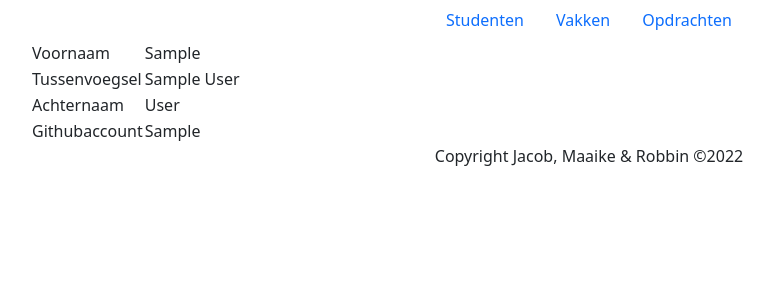
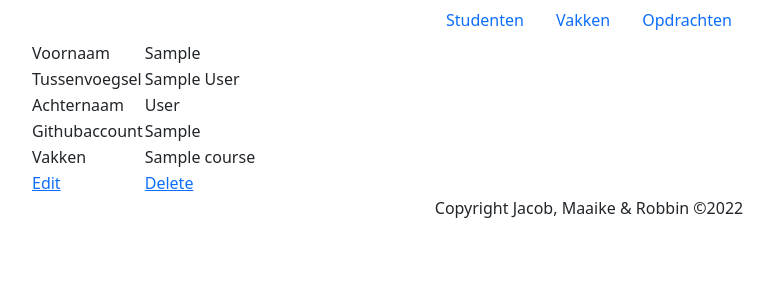
Before and after one commit to Obiduck11/project_leerlingvolgsysteem, a Spring Boot app: page /students/details/1 in a window 1280 px wide. Shown: the top 300 px of the page, without its empty margins (51-825 px from the left). Run offline with Spring Boot 4, Linux system fonts and the light colour scheme; tables that the repository leaves empty hold one stand-in row (values such as "Sample post"); some libraries are stand-ins or nearby versions.

Commit message:
edit en delete gemaakt voor student

```diff
--- a/src/main/java/nl/miwgroningen/ch10/jacob/project_leerlingvolgsysteem/controller/StudentController.java
+++ b/src/main/java/nl/miwgroningen/ch10/jacob/project_leerlingvolgsysteem/controller/StudentController.java
@@ -38,6 +38,17 @@ public class StudentController {
         return showFormForStudent(model, new Student());
     }
 
+    @GetMapping("/edit/{studentId}")
+    protected String editStudent(@PathVariable("studentId") Long studentId, Model model){
+        Optional<Student> student = studentRepository.findById(studentId);
+
+        if(student.isPresent()){
+            model.addAttribute("studentToShowDetailsFor", student.get());
+            return showFormForStudent(model, student.get());
+        }
+        return "redirect:/students/all";
+    }
+
     private String showFormForStudent(Model model, Student student){
         model.addAttribute("student", student);
         model.addAttribute("allCourses", courseRepository.findAll());
@@ -64,4 +75,15 @@ public class StudentController {
         return "redirect:/students/all";
     }
 
+    @GetMapping("/delete/{studentId}")
+    protected String deleteStudent(@PathVariable("studentId") Long studentId){
+        Optional<Student> student = studentRepository.findById(studentId);
+
+        if(student.isPresent()){
+            studentRepository.delete(student.get());
+        }
+
+        return "redirect:/students/all";
+    }
+
 }
--- a/src/main/resources/templates/studentDetail.html
+++ b/src/main/resources/templates/studentDetail.html
@@ -26,7 +26,14 @@
         <td>Githubaccount</td>
         <td th:text="${studentToShowDetailsFor.githubAccount}"></td>
     </tr>
-
+    <tr th:each="course : ${studentToShowDetailsFor.courses}">
+        <td>Vakken</td>
+        <td th:text="${course.name}"></td>
+    </tr>
+    <tr>
+    <td><a th:href="@{/students/edit/{studentId}(studentId=${studentToShowDetailsFor.studentId})}">Edit</a></td>
+    <td><a th:href="@{/students/delete/{studentId} (studentId=${studentToShowDetailsFor.studentId})}">Delete</a></td>
+    </tr>
 </table>
 
 
--- a/src/main/resources/templates/studentForm.html
+++ b/src/main/resources/templates/studentForm.html
@@ -6,7 +6,7 @@
 <body>
 <h1>Voer een nieuwe student in</h1>
 <form th:action="@{/students/new}" method="post" th:object="${student}">
-
+        <input type="hidden" th:field="*{studentId}">
         <div>
                 <label th:for = "firstName">voornaam</label>
                 <input id="firstName" type ="text" th:field="*{firstName}">
```
